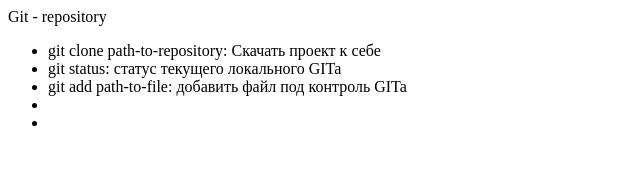
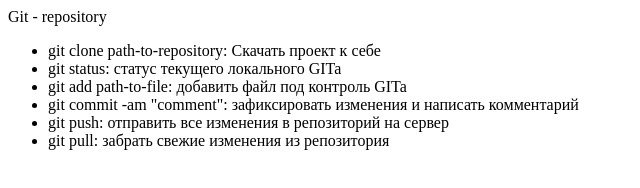
Before and after one commit to Aleksander-Ivv/git-lesson, a plain HTML site: page index.html in a window 1280 px wide. Shown: the whole page, without its empty margins (0-640 px from the left). Drawn offline with Linux system fonts and the light colour scheme.

Commit message:
add text index.html

```diff
--- a/index.html
+++ b/index.html
@@ -4,7 +4,8 @@
         <li>git clone path-to-repository: Скачать проект к себе</li>
         <li>git status: статус текущего локального GITa</li>
         <li>git add path-to-file: добавить файл под контроль GITa</li>
-        <li></li>
-        <li></li>
+        <li>git commit -am "comment": зафиксировать изменения и написать комментарий</li>
+        <li>git push: отправить все изменения в репозиторий на сервер</li>
+        <li>git pull: забрать свежие изменения из репозитория</li>
     </ul>
 </div>
```
